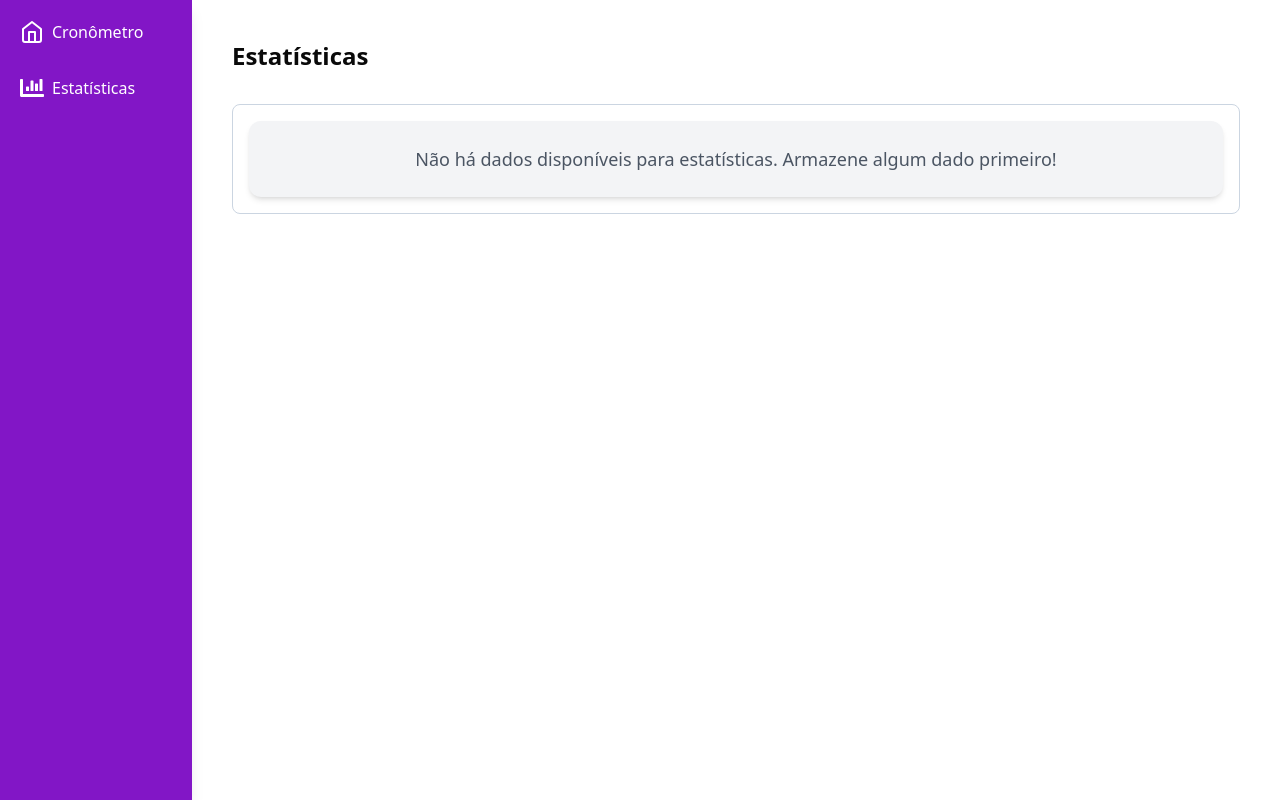
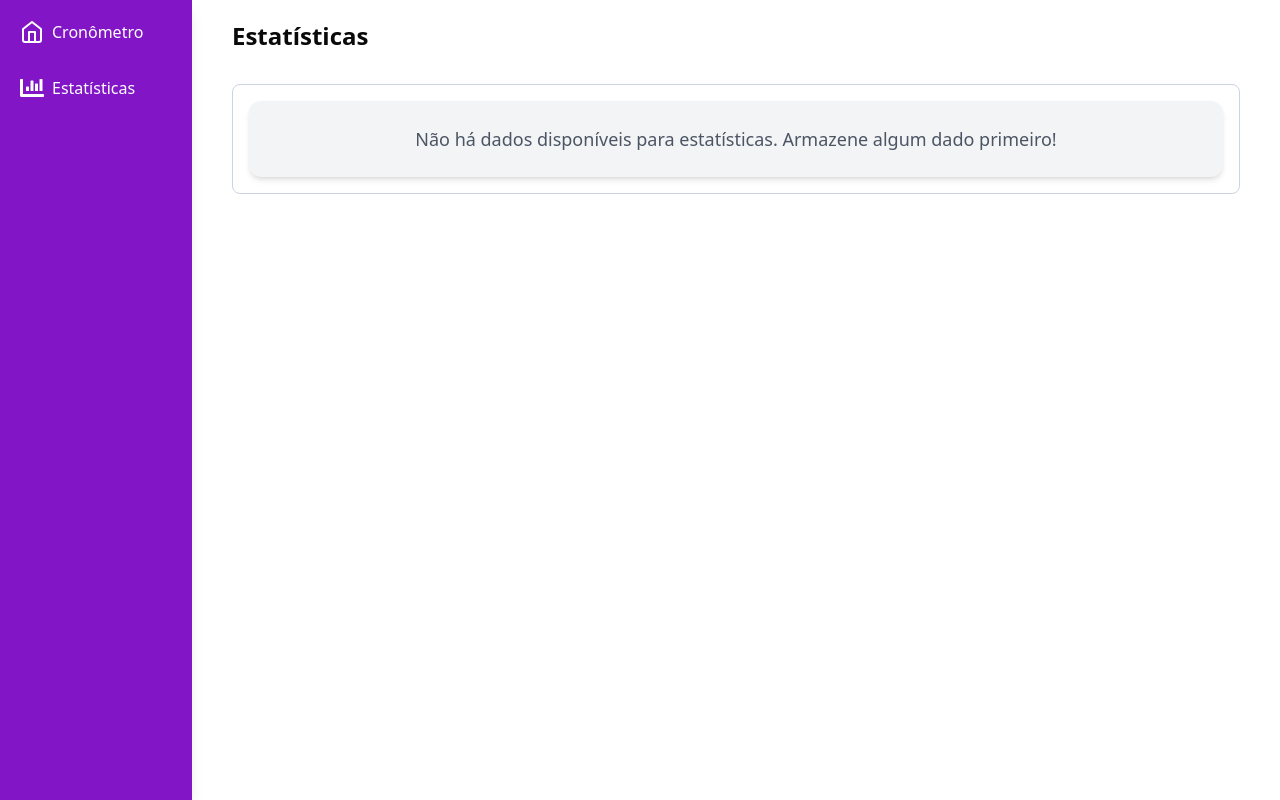
Before and after one commit to GustavoGPL/task-frontend-vicio, a Next.js app: page /estatisticas in a window 1280 px wide. Built offline with nearby package versions, Linux system fonts and the light colour scheme.

Commit message:
Adjusting css

```diff
--- a/src/app/estatisticas/page.tsx
+++ b/src/app/estatisticas/page.tsx
@@ -4,7 +4,7 @@ import { useCronometroStore } from '@/hooks/useCronometro';
 
 export default function Estatisticas() {
 	return (
-		<div className="flex w-full items-center flex-col p-4 sm:p-10 h-screen">
+		<div className="flex w-full items-center flex-col p-4 sm:px-10 sm:py-5 h-screen overflow-auto ">
 			<h1 className="w-full text-2xl font-bold mb-8">Estatísticas</h1>
 			<section className="w-full border-[1px] border-slate-300 rounded-lg">
 				<div className="p-4">
```
